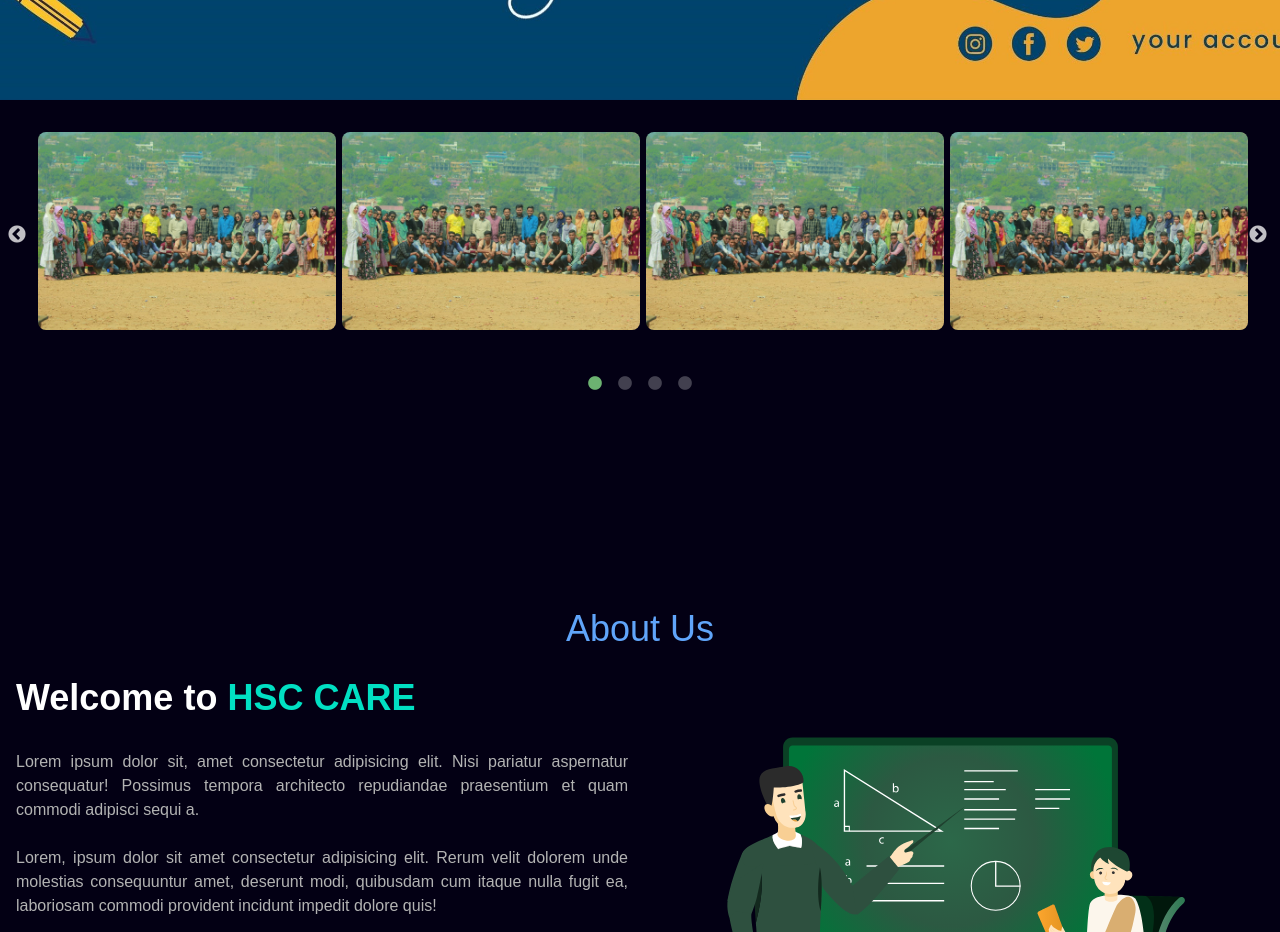
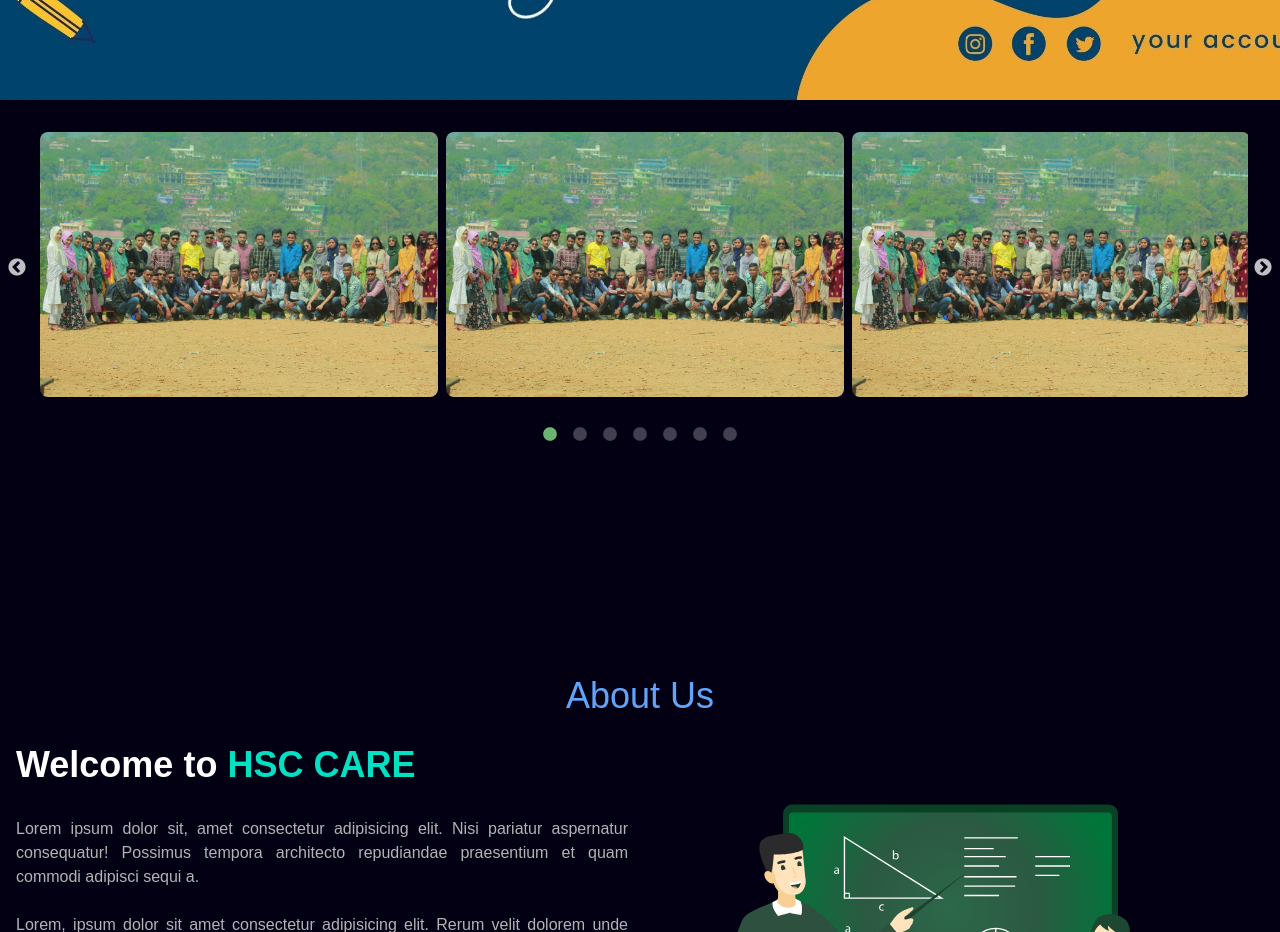
Before and after one commit to Rafat210907/hsc-care, a React (Vite) app: page / in a window 1280 px wide. Shown: the part 820-1752 px from the top of the page. Built offline with nearby package versions, Linux system fonts and the light colour scheme.

Commit message:
some css

```diff
--- a/src/components/Slide.jsx
+++ b/src/components/Slide.jsx
@@ -6,9 +6,9 @@ const Slide = () => {
   var settings = {
     dots: true,
     infinite: true,
-    speed: 500,
-    slidesToShow: 4,
-    slidesToScroll: 2,
+    speed: 800,
+    slidesToShow: 3,
+    slidesToScroll: 1,
     initialSlide: 0,
     responsive: [
       {
--- a/src/index.css
+++ b/src/index.css
@@ -154,8 +154,7 @@ ion-icon{
 /* swiper js custom css  */
 .swiper-button-prev,
 .swiper-button-next {
-
-    color:white !important;
+  color:white !important;
 }
 
 .swiper-button-prev::after,
@@ -166,46 +165,6 @@ ion-icon{
 .swiper-pagination-bullet {
   background-color: white !important;
 }
-
-/*
-.carousel{
-  padding: 5rem;
-  background-color: #000;
-  color: #fff;
-  height: 100vh;
-  width: 100vw;
-}
-
-
-.box{
-  background-color: lightgreen;
-  height: 300px;
-}
-
-.box h3{
-  text-align: center;
-}
-.slick-slide div {
-  margin: 0 1rem;
-}
-
-.slick-next {
-  right: -40px !important;
-}
-
-.slick-dots li.slick-active button:before{
-  color: lightgreen !important;
-}
-
-.slick-dots li button:before{
-  color: #fff !important;
-  font-size: 1rem !important;
-  top: 2rem !important;
-}
-  */
-
-
-
   .carousel {
     padding: 2rem;
     color: #fff;
@@ -228,11 +187,11 @@ ion-icon{
   }
 
   .slick-slide div {
-    margin: 0 .2rem;
+    margin: 0 .25rem;
   }
 
   .slick-next {
-    right: -20px !important;
+    right: -25px !important;
   }
 
   .slick-dots li.slick-active button:before {
@@ -242,7 +201,12 @@ ion-icon{
   .slick-dots li button:before {
     color: #fff !important;
     font-size: 1rem !important;
-    top: 2rem !important;
+    top: 1rem !important;
   }
 
+.box img:hover{
+  transform: scale(1.1);
+  transition: all .3s;
+}
+
   /* Media queries can remain the same */
```
